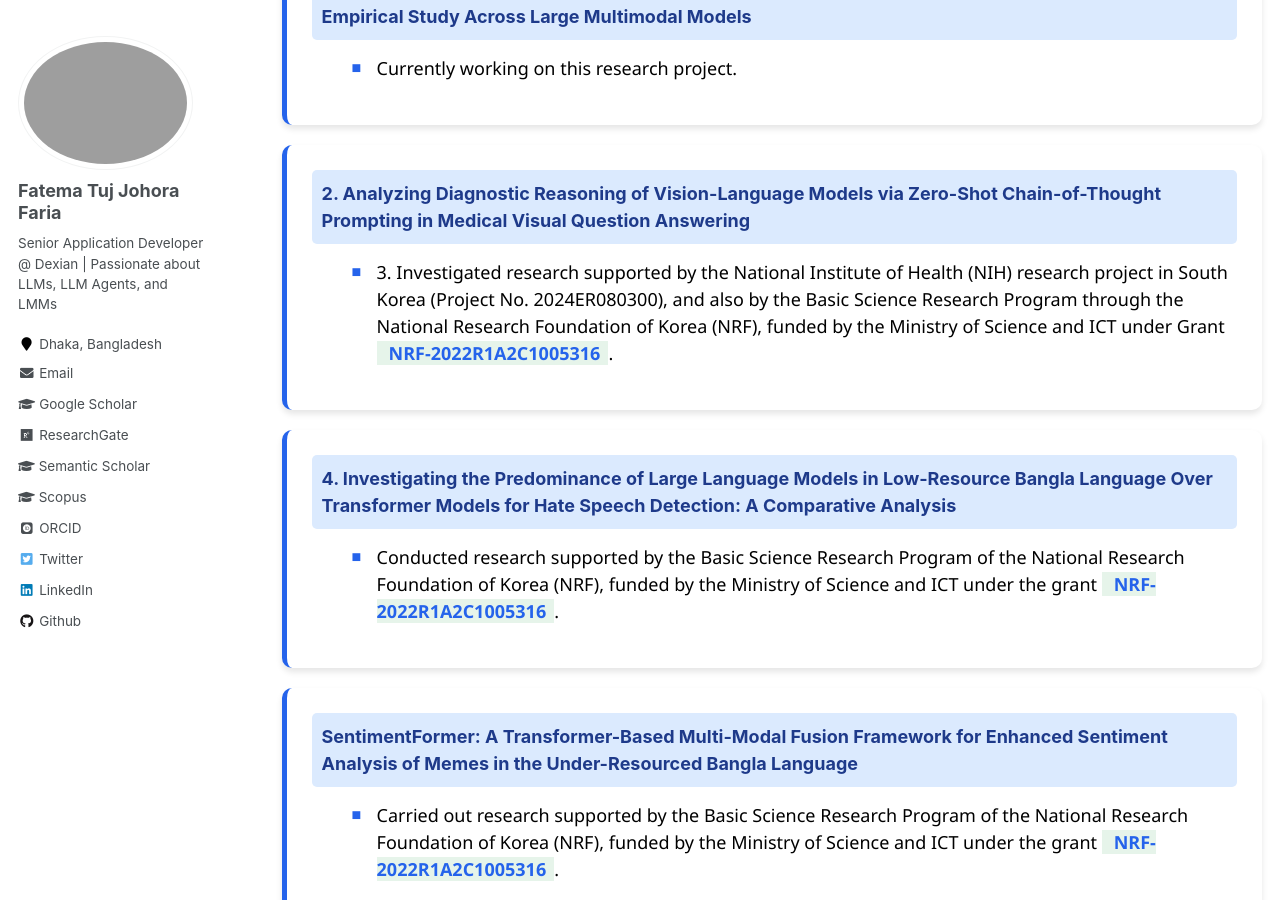
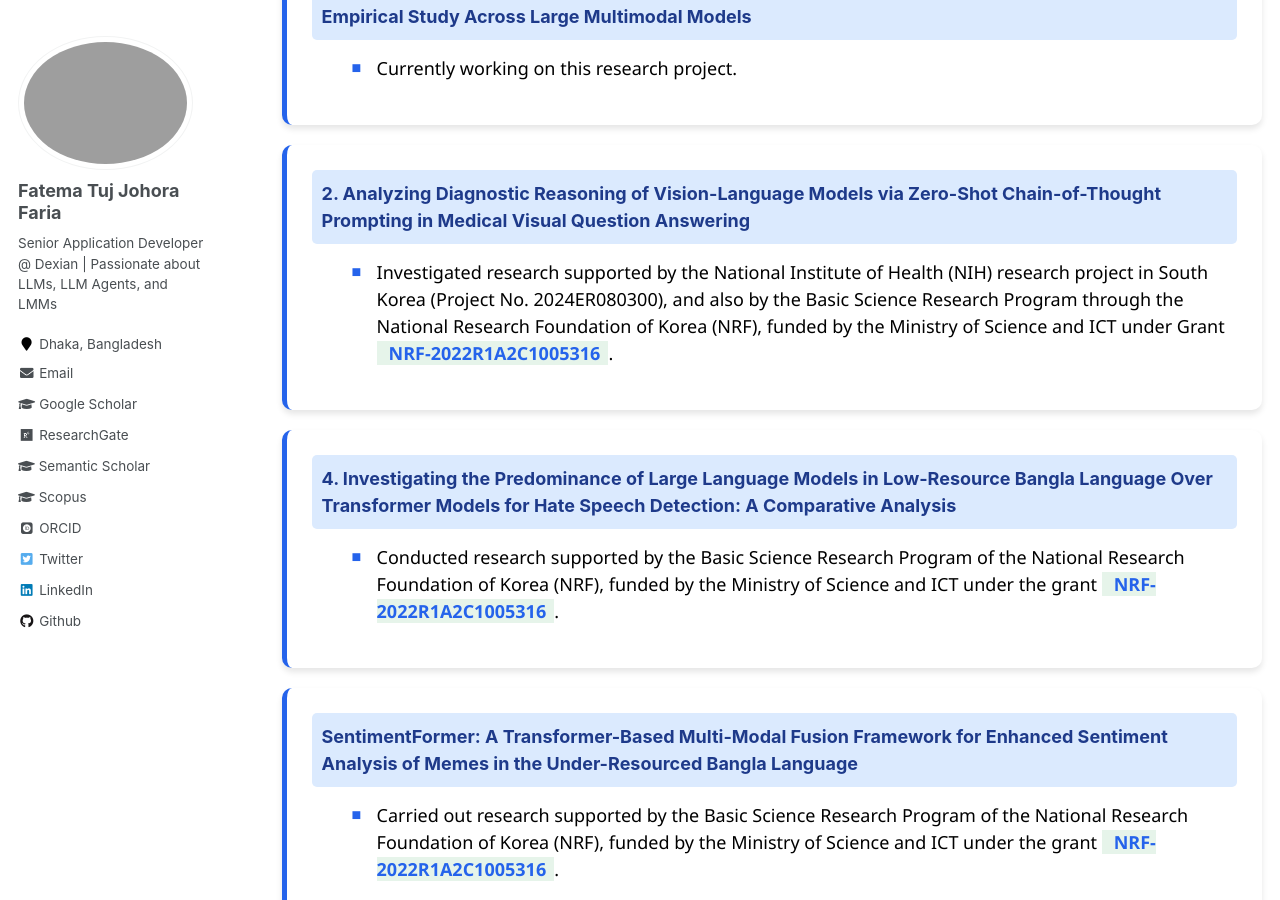
Before and after one commit to fatemafaria142/fatemafaria142.github.io, a Jekyll site: the page built from _pages/work.md, in a window 1280 px wide and 900 px high, scrolled down 434 px. Built offline with Jekyll 4.4.1, drawn with Linux system fonts in a browser that asks for light colours; some web fonts are replaced.

Commit message:
Update work

```diff
--- a/_pages/work.md
+++ b/_pages/work.md
@@ -28,7 +28,7 @@
     </div>
     <ul style="font-family: 'Segoe UI', sans-serif; color: black; margin-top: 15px;">
       <li style="margin-bottom: 12px; list-style-type: none; position: relative; padding-left: 25px;">
-        <span style="position: absolute; left: 0; color: #2563eb; font-size: 0.9em;">■</span>3. Investigated research supported by the National Institute of Health (NIH) research project in South Korea (Project No. 2024ER080300), and also by the Basic Science Research Program through the National Research Foundation of Korea (NRF), funded by the Ministry of Science and ICT under Grant <b><span style="background-color: #e6f4ea; padding: 0 8px 0 12px; color: #2563eb; display: inline;">NRF-2022R1A2C1005316</span></b>.
+        <span style="position: absolute; left: 0; color: #2563eb; font-size: 0.9em;">■</span>Investigated research supported by the National Institute of Health (NIH) research project in South Korea (Project No. 2024ER080300), and also by the Basic Science Research Program through the National Research Foundation of Korea (NRF), funded by the Ministry of Science and ICT under Grant <b><span style="background-color: #e6f4ea; padding: 0 8px 0 12px; color: #2563eb; display: inline;">NRF-2022R1A2C1005316</span></b>.
       </li>
     </ul>
   </div>
```
